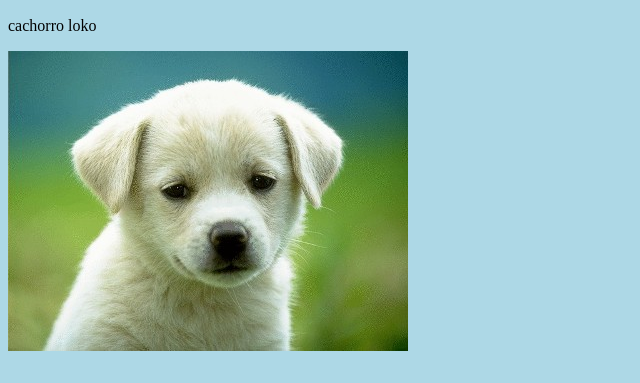
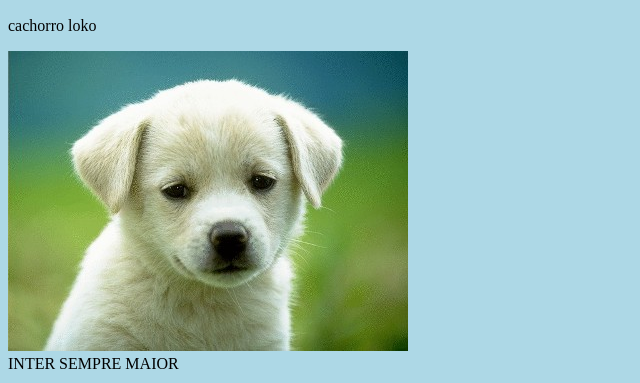
Before and after one commit to murilorochars/git, a plain HTML site: page index.html in a window 1280 px wide. Shown: the part 417-800 px from the top of the page, without its empty margins (0-640 px from the left). Drawn offline with Linux system fonts and the light colour scheme.

Commit message:
gerando conflitos

```diff
--- a/index.html
+++ b/index.html
@@ -14,5 +14,7 @@
 
    <p>cachorro loko</p>
    <img src="cachorro.jpg" alt="FOTO DE UM CACHORRO ">
+
+   <div>INTER SEMPRE MAIOR</div>
 </body>
 </html>
```
